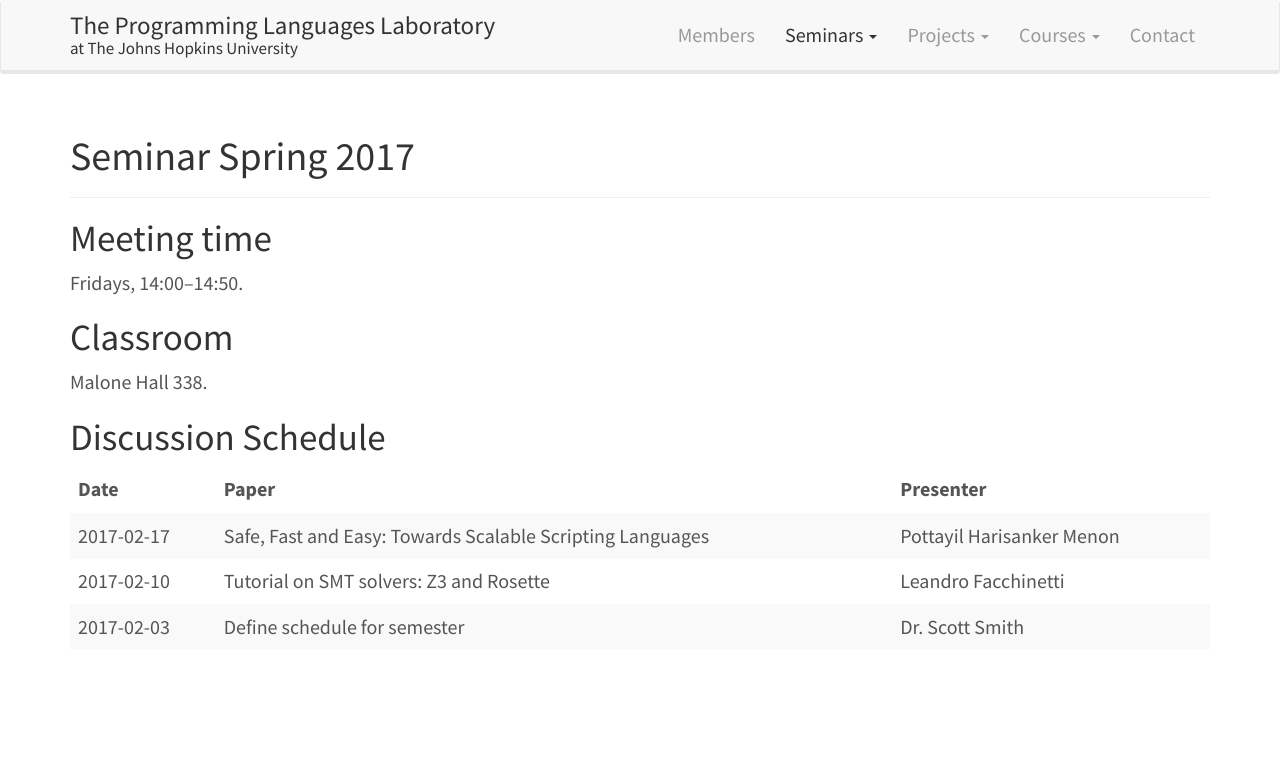
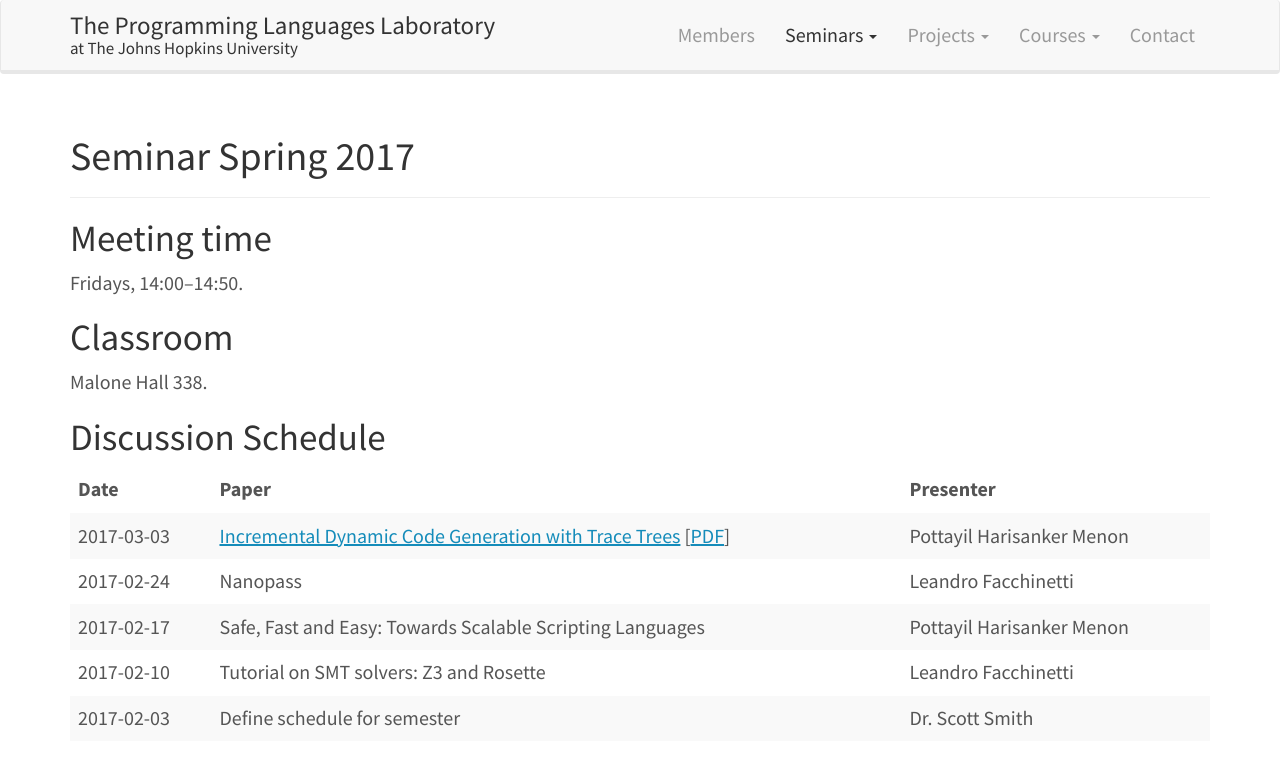
Before and after one commit to JHU-PL-Lab/www-pl-lab, a Jekyll site: the page built from seminars/spring-2017.md, in a window 1280 px wide. Shown: the top 765 px of the page. Built offline with Jekyll 4.4.1, drawn with Linux system fonts in a browser that asks for light colours.

Commit message:
Add seminars

```diff
--- a/seminars/spring-2017.md
+++ b/seminars/spring-2017.md
@@ -16,8 +16,10 @@ Malone Hall 338.
 Discussion Schedule
 -------------------
 
-|       Date | Paper                                                     | Presenter                 |
-|------------+-----------------------------------------------------------+---------------------------|
-| 2017-02-17 | Safe, Fast and Easy: Towards Scalable Scripting Languages | Pottayil Harisanker Menon |
-| 2017-02-10 | Tutorial on SMT solvers: Z3 and Rosette                   | Leandro Facchinetti       |
-| 2017-02-03 | Define schedule for semester                              | Dr. Scott Smith           |
+|       Date | Paper                                                                                                                                                                                                                                    | Presenter                 |
+|------------+------------------------------------------------------------------------------------------------------------------------------------------------------------------------------------------------------------------------------------------+---------------------------|
+| 2017-03-03 | [Incremental Dynamic Code Generation with Trace Trees](http://citeseerx.ist.psu.edu/viewdoc/summary?doi=10.1.1.113.557) [[PDF](http://www.ecst.csuchico.edu/~juliano/csci693/Presentations/2008w/Materials/ShahR/DOCS/ICS-TR-06-16.pdf)] | Pottayil Harisanker Menon |
+| 2017-02-24 | Nanopass                                                                                                                                                                                                                                 | Leandro Facchinetti       |
+| 2017-02-17 | Safe, Fast and Easy: Towards Scalable Scripting Languages                                                                                                                                                                                | Pottayil Harisanker Menon |
+| 2017-02-10 | Tutorial on SMT solvers: Z3 and Rosette                                                                                                                                                                                                  | Leandro Facchinetti       |
+| 2017-02-03 | Define schedule for semester                                                                                                                                                                                                             | Dr. Scott Smith           |
```
